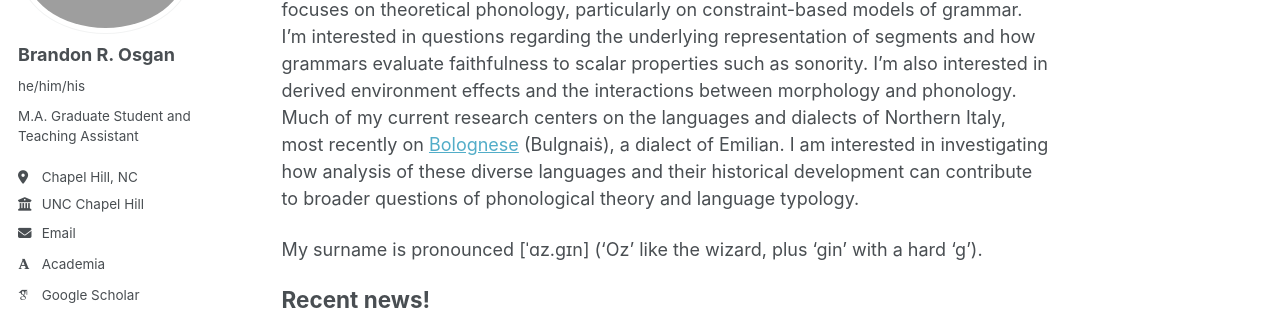
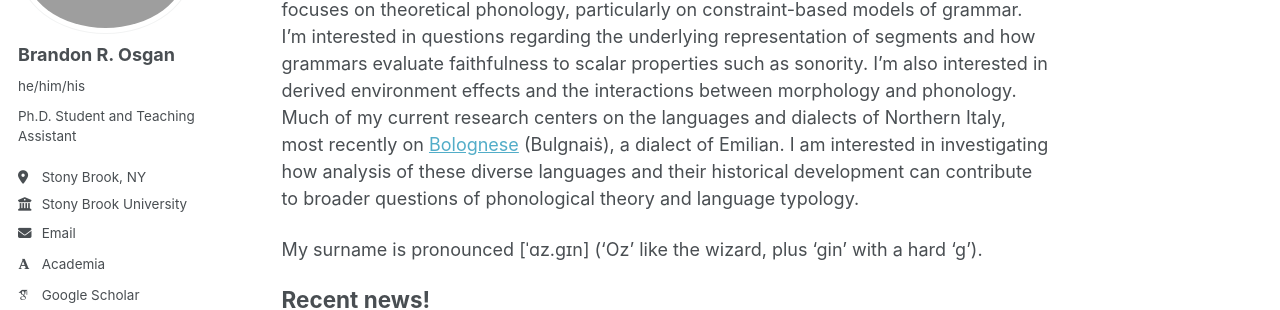
Before and after one commit to bosgan/bosgan.github.io, a Jekyll site: the page built from _pages/about.md, in a window 1280 px wide. Shown: the part 199-509 px from the top of the page. Built offline with Jekyll 4.4.1, drawn with Linux system fonts in a browser that asks for light colours; some web fonts are replaced; a script that is not in the unit is left out.

Commit message:
Update _config.yml

```diff
--- a/_config.yml
+++ b/_config.yml
@@ -26,11 +26,11 @@ author:
   avatar           : "BOheadshot_2025.JPG"
   name             : "Brandon R. Osgan"
   pronouns         : "he/him/his"
-  bio              : "M.A. Graduate Student and Teaching Assistant"
-  location         : "Chapel Hill, NC"
-  employer         : "UNC Chapel Hill"
+  bio              : "Ph.D. Student and Teaching Assistant"
+  location         : "Stony Brook, NY"
+  employer         : "Stony Brook University"
   uri              : # URL
-  email            : "bosgan@unc.edu"
+  email            : "brandon.osgan@stonybrook.edu"
 
   # Academic websites
   academia         : "https://unc.academia.edu/BrandonOsgan"
```
